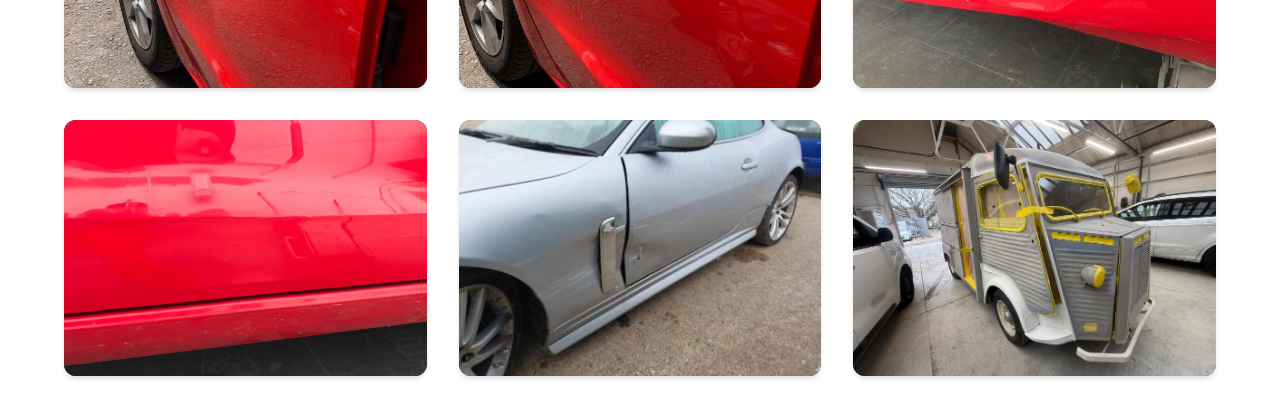
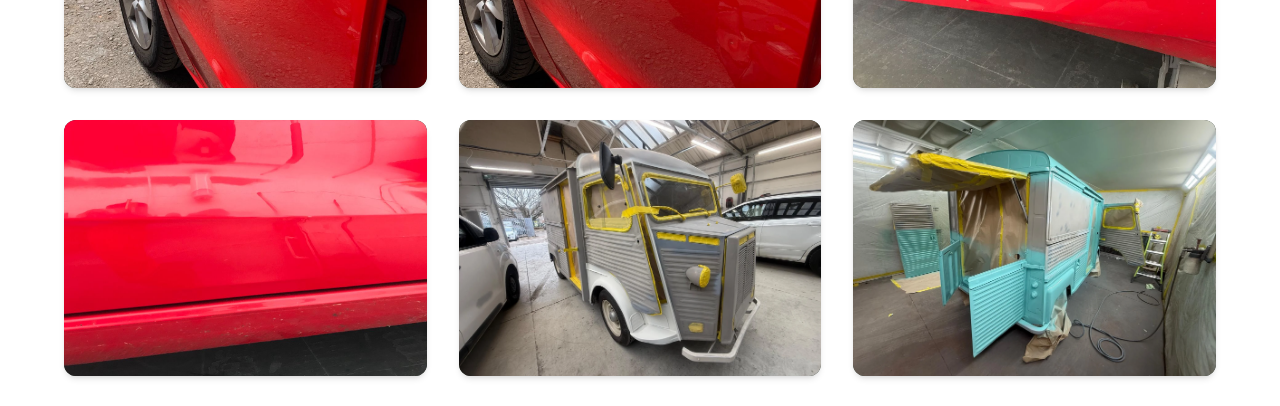
Before and after one commit to STharshan/refurb-doctor, a React (Vite) app: page /gallery in a window 1280 px wide. Shown: the part 1100-1506 px from the top of the page. Built offline with nearby package versions, Linux system fonts and the light colour scheme.

Commit message:
Location

```diff
--- a/src/components/Gallery/OurGallery.jsx
+++ b/src/components/Gallery/OurGallery.jsx
@@ -52,11 +52,6 @@ const allItems = [
     {
         image: "/pdr7.jpg",
         category: "Paintless Dent Removal",
-    },
-
-    {
-        image: "/27.webp",
-        category: "Full Respray",
     },
     {
         image: "/28.webp",
```
